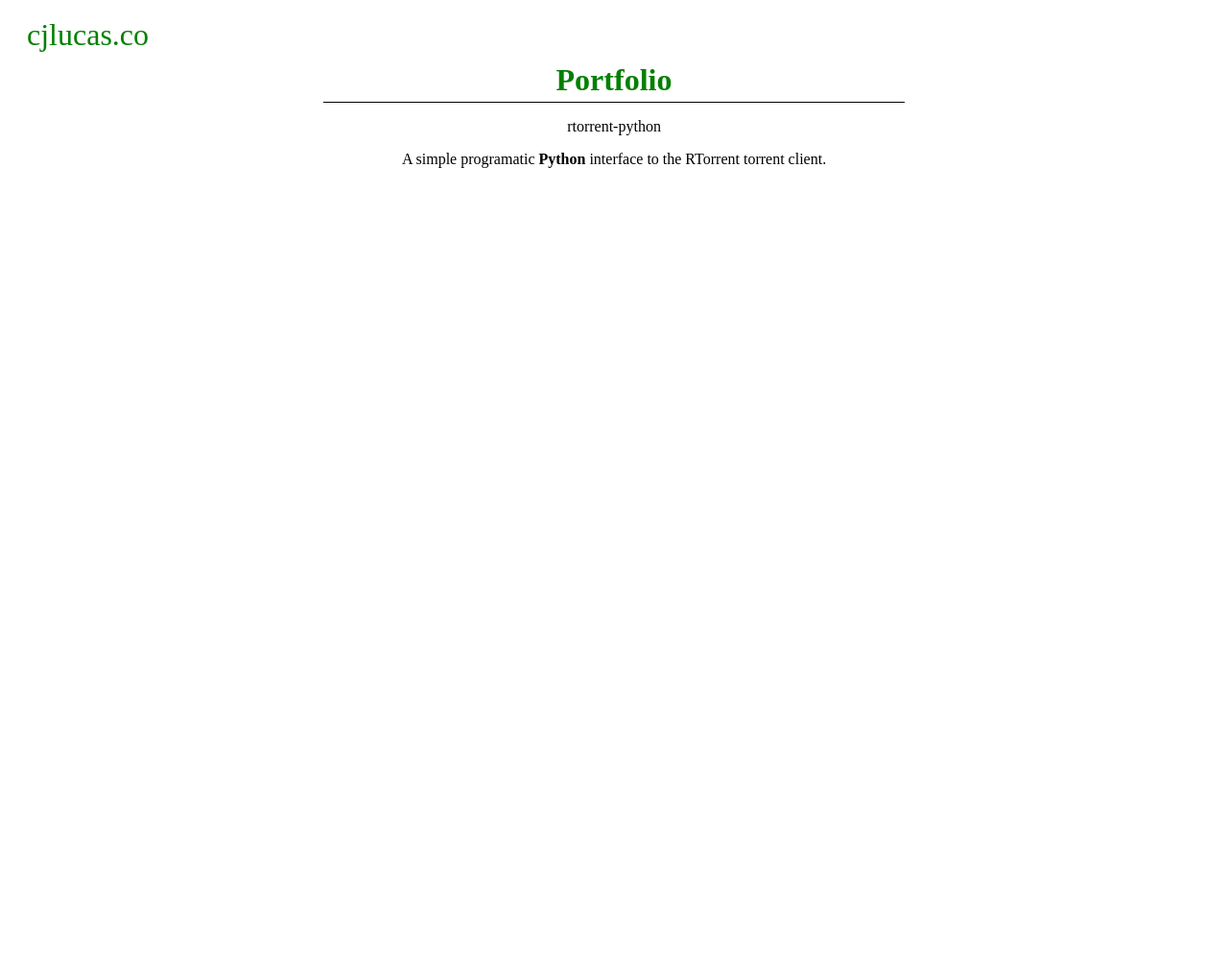
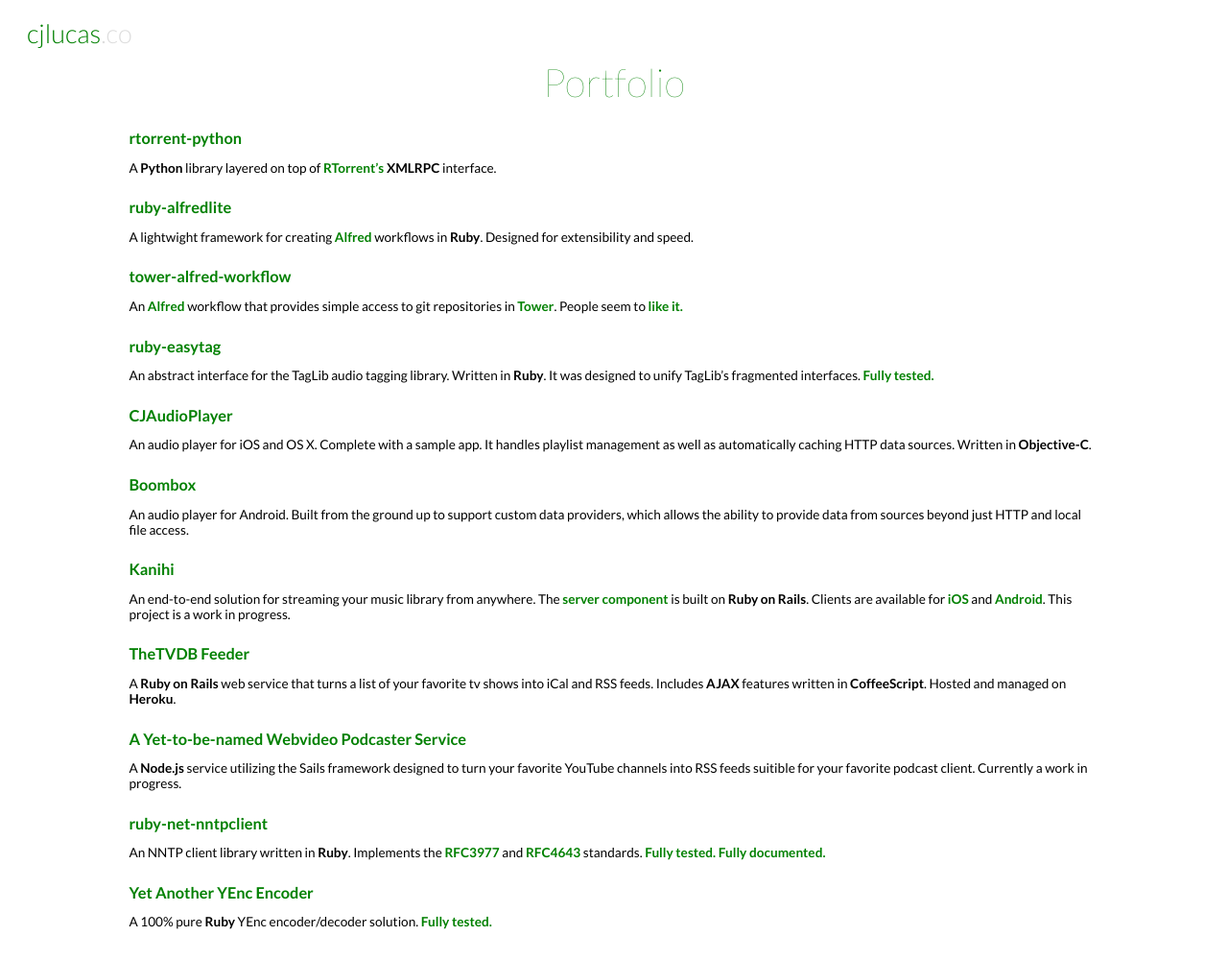
Before and after one commit to cjlucas/cjlucas.github.io, a Jekyll site: the page built from index.html, in a window 1280 px wide. Shown: the whole page at 96% size. Built offline with Jekyll 4.4.1, drawn with Linux system fonts in a browser that asks for light colours; before the commit the page ends 900 px from its top, so only the background shows below that.

Commit message:
Added _projects

```diff
--- a/_layouts/default.html
+++ b/_layouts/default.html
@@ -1,5 +1,6 @@
 <html>
 <head>
+<link href='http://fonts.googleapis.com/css?family=Lato:100,300,400,700' rel='stylesheet' type='text/css'>
 <link rel="stylesheet" type="text/css" href="/css/index.css"/>
 </head>
 <body>
--- /dev/null
+++ b/_projects/001-rtorrent-python.markdown
@@ -0,0 +1,5 @@
+---
+title: rtorrent-python
+link: https://github.com/cjlucas/rtorrent-python
+---
+A **Python** library layered on top of [RTorrent's](https://rakshasa.github.io/rtorrent/) **XMLRPC** interface.
--- /dev/null
+++ b/_projects/002-ruby-alfredlite.markdown
@@ -0,0 +1,5 @@
+---
+title: ruby-alfredlite
+link: https://github.com/cjlucas/ruby-alfredlite
+---
+A lightwight framework for creating [Alfred](http://alfredapp.com) workflows in **Ruby**. Designed for extensibility and speed.
--- /dev/null
+++ b/_projects/003-tower-alfred-workflow.markdown
@@ -0,0 +1,5 @@
+---
+title: tower-alfred-workflow
+link: https://github.com/cjlucas/tower-alfred-workflow
+---
+An [Alfred](http://alfredapp.com) workflow that provides simple access to git repositories in [Tower](http://www.git-tower.com/). People seem to [like it.](https://github.com/cjlucas/tower-alfred-workflow/stargazers)
--- /dev/null
+++ b/_projects/004-ruby-easytag.markdown
@@ -0,0 +1,5 @@
+---
+title: ruby-easytag
+link: https://github.com/cjlucas/ruby-easytag
+---
+An abstract interface for the TagLib audio tagging library. Written in **Ruby**. It was designed to unify TagLib's fragmented interfaces. [Fully tested.](https://coveralls.io/r/cjlucas/ruby-easytag)
--- /dev/null
+++ b/_projects/005-cjaudioplayer.markdown
@@ -0,0 +1,5 @@
+---
+title: CJAudioPlayer
+link: https://github.com/cjlucas/CJAudioPlayer
+---
+An audio player for iOS and OS X. Complete with a sample app. It handles playlist management as well as automatically caching HTTP data sources. Written in **Objective-C**.
--- /dev/null
+++ b/_projects/006-boombox.markdown
@@ -0,0 +1,5 @@
+---
+title: Boombox
+link: https://github.com/cjlucas/Boombox-android
+---
+An audio player for Android. Built from the ground up to support custom data providers, which allows the ability to provide data from sources beyond just HTTP and local file access.
--- /dev/null
+++ b/_projects/007-kanihi.markdown
@@ -0,0 +1,5 @@
+---
+title: Kanihi
+link: https://github.com/cjlucas/kanihi-server
+---
+An end-to-end solution for streaming your music library from anywhere. The [server component](https://github.com/cjlucas/kanihi-server) is built on **Ruby on Rails**. Clients are available for [iOS](https://github.com/cjlucas/kanihi-client-ios) and [Android](https://github.com/cjlucas/kanihi-android). This project is a work in progress.
--- /dev/null
+++ b/_projects/008-thetvdb_feeder.markdown
@@ -0,0 +1,5 @@
+---
+title: TheTVDB Feeder
+link: http://thetvdb-feeder.herokuapp.com/
+---
+A **Ruby on Rails** web service that turns a list of your favorite tv shows into iCal and RSS feeds. Includes **AJAX** features written in **CoffeeScript**. Hosted and managed on **Heroku**.
--- /dev/null
+++ b/_projects/009-a_yet-to-be-named_webvideo_podcaster_service.markdown
@@ -0,0 +1,5 @@
+---
+title: A Yet-to-be-named Webvideo Podcaster Service
+link: https://github.com/cjlucas/untitled-webvideo-podcaster-app
+---
+A **Node.js** service utilizing the Sails framework designed to turn your favorite YouTube channels into RSS feeds suitible for your favorite podcast client. Currently a work in progress.
--- /dev/null
+++ b/_projects/010-ruby-net-nntpclient.markdown
@@ -0,0 +1,6 @@
+---
+title: ruby-net-nntpclient
+link: https://github.com/cjlucas/ruby-net-nntpclient
+---
+An NNTP client library written in **Ruby**. Implements the [RFC3977](http://tools.ietf.org/html/rfc3977)
+and [RFC4643](http://tools.ietf.org/html/rfc4643) standards. [Fully tested.](https://coveralls.io/r/cjlucas/ruby-net-nntpclient) [Fully documented.](http://rubydoc.info/github/cjlucas/ruby-net-nntpclient/master/frames)
--- /dev/null
+++ b/_projects/011-yet_another_yenc_encoder.markdown
@@ -0,0 +1,5 @@
+---
+title: Yet Another YEnc Encoder
+link: https://github.com/cjlucas/ruby-yayenc
+---
+A 100% pure **Ruby** YEnc encoder/decoder solution. [Fully tested.](https://coveralls.io/r/cjlucas/ruby-yayenc)
--- a/css/index.scss
+++ b/css/index.scss
@@ -2,7 +2,7 @@
 ---
 
 $primaryColor: green;
-$accentColor: grey;
+$accentColor: #ddd;
 $bgColor: lighten($accentColor, 50%);
 
 #header {
@@ -13,44 +13,49 @@
 	font-size: 2.0em;
 }
 
-#header>a:first-child {
-	color: green;
+#header>a {
+	color: $accentColor;
+	font-weight: 300;
+}
+
+#header>a>span:first-child {
+	color: $primaryColor;
 }
 
 body {
 	background-color: $bgColor;
+	font-size: .85em;
+	font-family: 'Lato', sans-serif;
 }
 
 #content {
-	text-align: center;
 	margin: 0 auto;
 	width: 80%;
 }
 
 h1 {
+	text-align: center;
 	color: green;
 	padding-bottom: 4px;
 	width: 60%;
-	border-bottom: 1px solid black;
+	// border-bottom: 1px solid black;
 	margin: 0 auto;
+	margin-bottom: 20px;
+	font-size: 3em;
+	font-weight: 200;
 }
 
 a {
+	color: $primaryColor;
+	font-weight: 600;
 	text-decoration: none;
 }
 
-a:link {
-	color: inherit;
+.project-link {
+	font-size: 1.2em;
 }
 
-a:visited {
-	color: inherit;
+.project-container {
+	padding-bottom: 10px;
+	padding-bottom: 10px;
 }
-
-a:hover {
-	color: inherit;
-}
-
-a:active {
-	color: inherit;
-}
--- a/index.html
+++ b/index.html
@@ -4,7 +4,9 @@
 ---
 
 {% for project in site.projects %}
-	<p><a href="{{ project.github }}">{{ project.title }}</a></p>
-	<p>{{ project.content}}</p>
+	<div class="project-container"><a class="project-link" href="{{ project.link }}">{{ project.title }}</a>
+
+	{{ project.content }}
+	</div>
 
 {% endfor %}
```
Also changed, not shown: _projects/001-rtorrent-python.md (deleted, +0 -6 lines), 1 other file.
